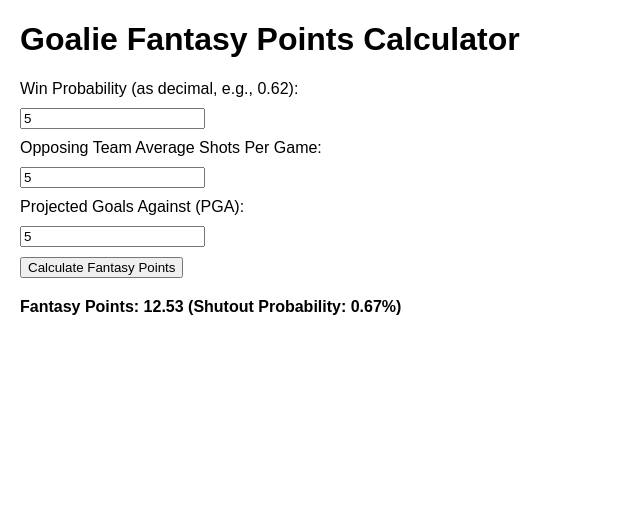
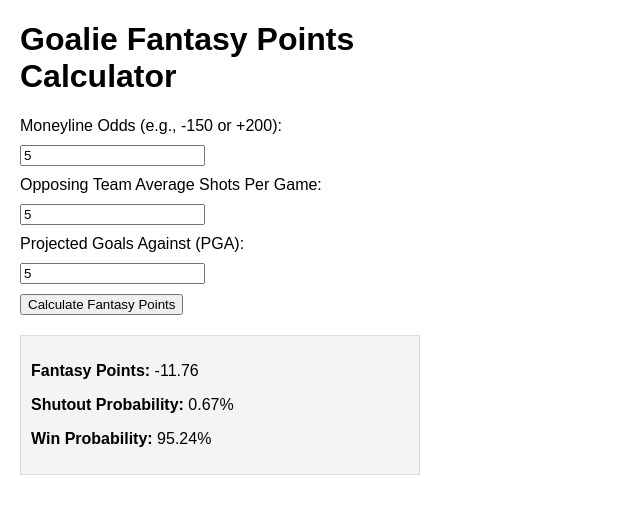
Before and after one commit to JasonMDF/GoalieProjection, a plain HTML site: page index.html in a window 1280 px wide. Both pictures are taken after typing "5", "5", "5" into the empty fields and a click on the button "Calculate Fantasy Points". Shown: the whole page, without its empty margins (0-640 px from the left). Drawn offline with Linux system fonts and the light colour scheme.

Commit message:
Update index.html
Changed UI, changed decimal odds to +/-

```diff
--- a/index.html
+++ b/index.html
@@ -8,6 +8,7 @@
         body {
             font-family: Arial, sans-serif;
             margin: 20px;
+            max-width: 400px;
         }
         label, input, button {
             display: block;
@@ -15,14 +16,17 @@
         }
         #result {
             margin-top: 20px;
-            font-weight: bold;
+            padding: 10px;
+            background-color: #f4f4f4;
+            border: 1px solid #ddd;
         }
     </style>
 </head>
 <body>
     <h1>Goalie Fantasy Points Calculator</h1>
-    <label for="winProb">Win Probability (as decimal, e.g., 0.62):</label>
-    <input type="number" id="winProb" step="0.01" placeholder="Enter Win Probability">
+
+    <label for="moneylineOdds">Moneyline Odds (e.g., -150 or +200):</label>
+    <input type="number" id="moneylineOdds" placeholder="Enter Moneyline Odds">
 
     <label for="shotsAgainst">Opposing Team Average Shots Per Game:</label>
     <input type="number" id="shotsAgainst" step="1" placeholder="Enter Average Shots">
@@ -36,16 +40,24 @@
 
     <script>
         function calculateFantasyPoints() {
-            const winProb = parseFloat(document.getElementById('winProb').value);
+            const moneylineOdds = parseFloat(document.getElementById('moneylineOdds').value);
             const shotsAgainst = parseFloat(document.getElementById('shotsAgainst').value);
             const projGoalsAgainst = parseFloat(document.getElementById('projGoalsAgainst').value);
 
-            if (isNaN(winProb) || isNaN(shotsAgainst) || isNaN(projGoalsAgainst)) {
+            if (isNaN(moneylineOdds) || isNaN(shotsAgainst) || isNaN(projGoalsAgainst)) {
                 document.getElementById('result').innerText = "Please fill in all fields with valid numbers.";
                 return;
             }
 
-            // Fixed Shutout Scaling Factor (a = 1)
+            // Convert Moneyline Odds to Decimal Probability
+            let winProb;
+            if (moneylineOdds < 0) {
+                winProb = -moneylineOdds / (-moneylineOdds + 100);
+            } else {
+                winProb = 100 / (moneylineOdds + 100);
+            }
+
+            // Fixed Shutout Scaling Factor
             const shutoutScaling = 1;
 
             // Calculate Shutout Probability
@@ -59,8 +71,11 @@
 
             const fantasyPoints = winPoints + savePoints + goalsAgainstPenalty + shutoutPoints;
 
-            document.getElementById('result').innerText =
-                `Fantasy Points: ${fantasyPoints.toFixed(2)} (Shutout Probability: ${(shutoutProbability * 100).toFixed(2)}%)`;
+            document.getElementById('result').innerHTML = `
+                <p><strong>Fantasy Points:</strong> ${fantasyPoints.toFixed(2)}</p>
+                <p><strong>Shutout Probability:</strong> ${(shutoutProbability * 100).toFixed(2)}%</p>
+                <p><strong>Win Probability:</strong> ${(winProb * 100).toFixed(2)}%</p>
+            `;
         }
     </script>
 </body>
```
